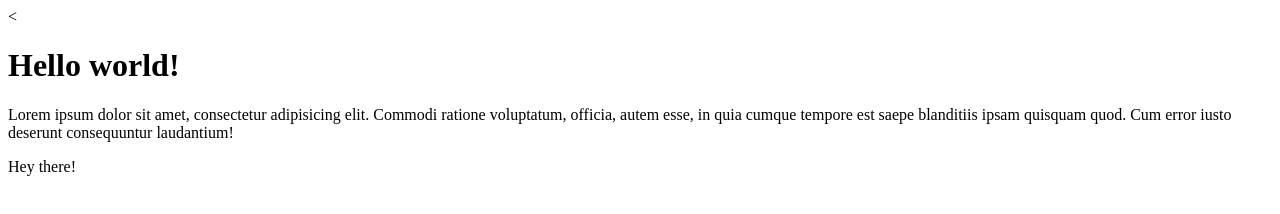
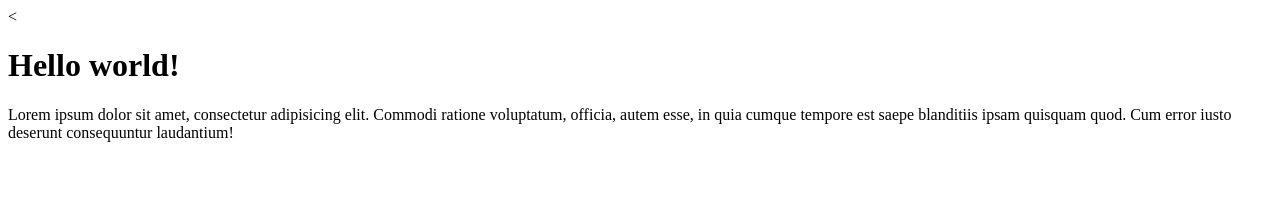
Before and after one commit to Bulachello/test, a plain HTML site: page index.html in a window 1280 px wide. Drawn offline with Linux system fonts and the light colour scheme.

Commit message:
my third commit

```diff
--- a/index.html
+++ b/index.html
@@ -7,6 +7,5 @@
 <body>
 	<h1>Hello world!</h1>
 	<p>Lorem ipsum dolor sit amet, consectetur adipisicing elit. Commodi ratione voluptatum, officia, autem esse, in quia cumque tempore est saepe blanditiis ipsam quisquam quod. Cum error iusto deserunt consequuntur laudantium!</p>
-	<p>Hey there!</p>
 </body>
 </html>
```
